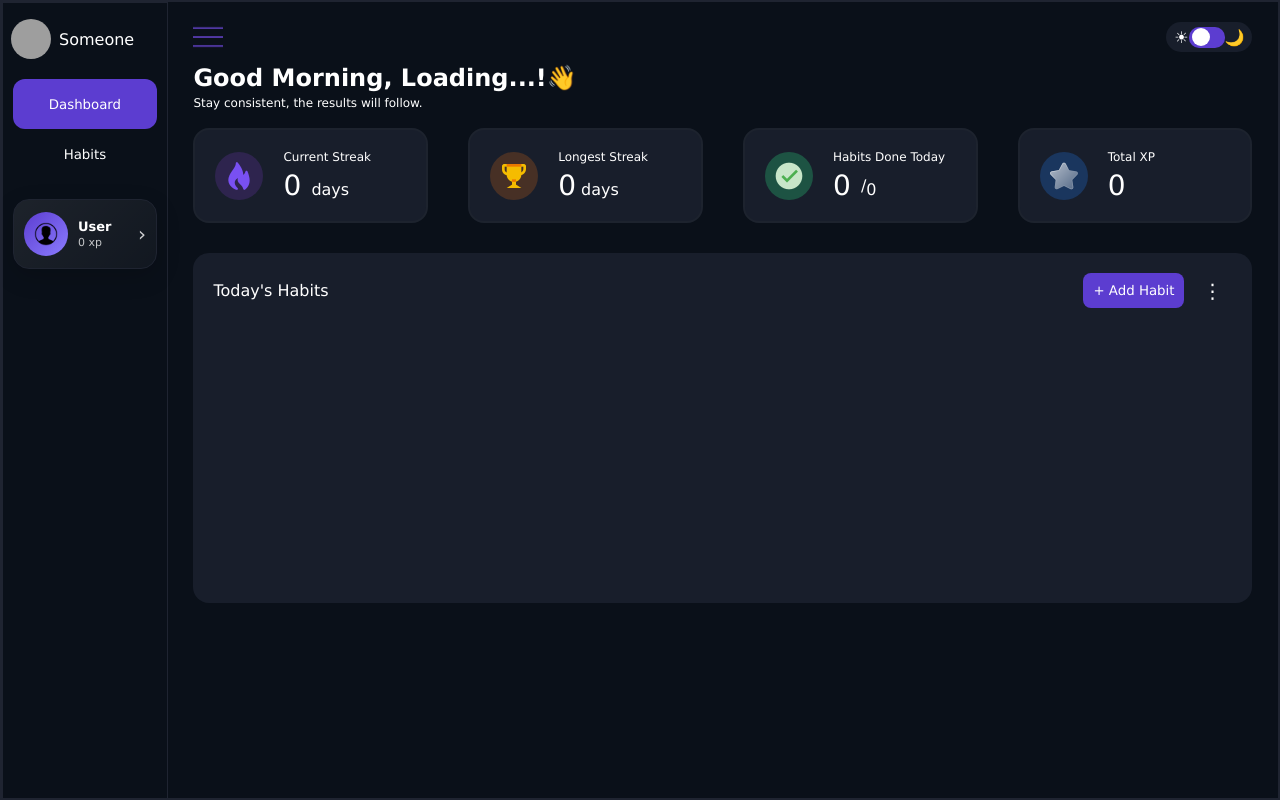
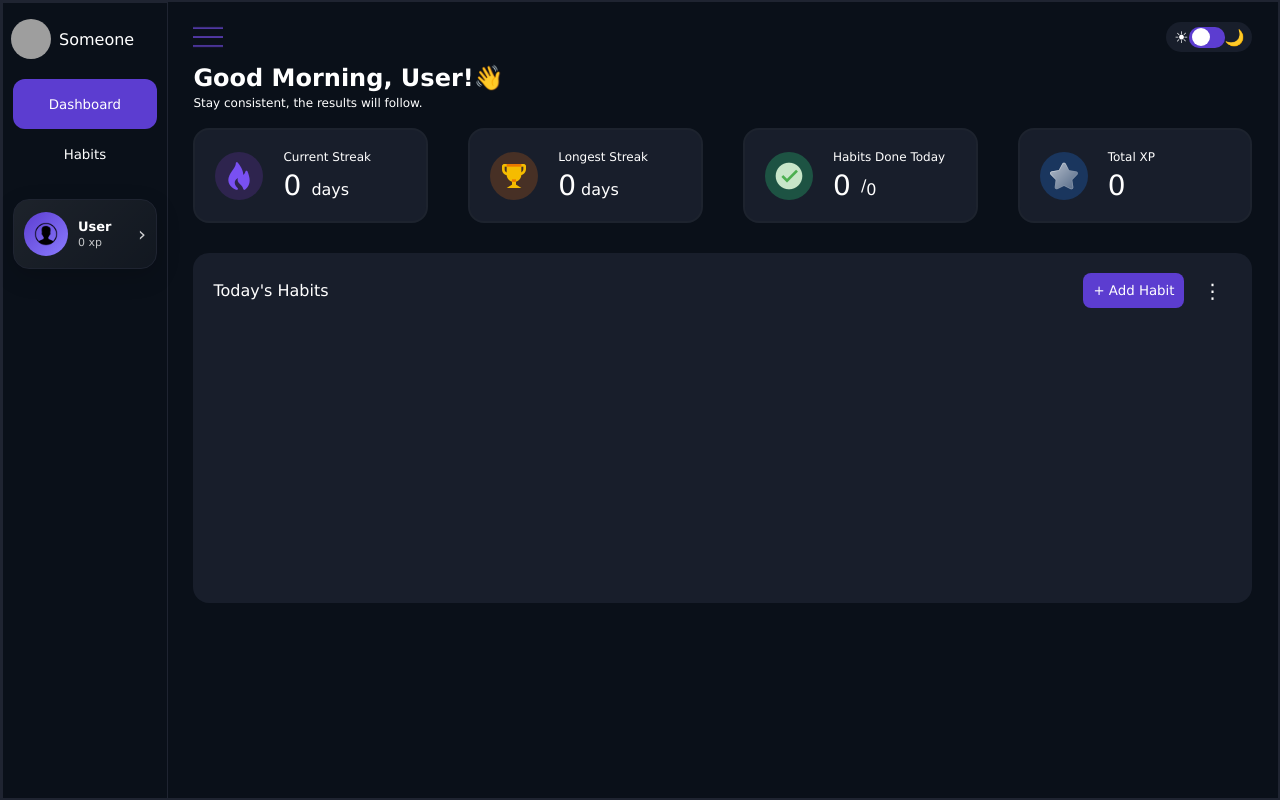
Before and after one commit to someonewasnotavailable/Habit-Tracker, a plain HTML site: page index.html in a window 1280 px wide. Drawn offline with Linux system fonts and the light colour scheme; grey boxes are pictures that could not be loaded.

Commit message:
Change greeting message for user
Updated user greeting in the dashboard section.

```diff
--- a/index.html
+++ b/index.html
@@ -45,7 +45,7 @@
         </div>
       </div>
       <div class="greetings">
-        <p>Good Morning, Loading...!👋</p>
+        <p>Good Morning, User!👋</p>
         <p>Stay consistent, the results will follow.</p>
       </div>
       <section class="dashboardMenu">
```
